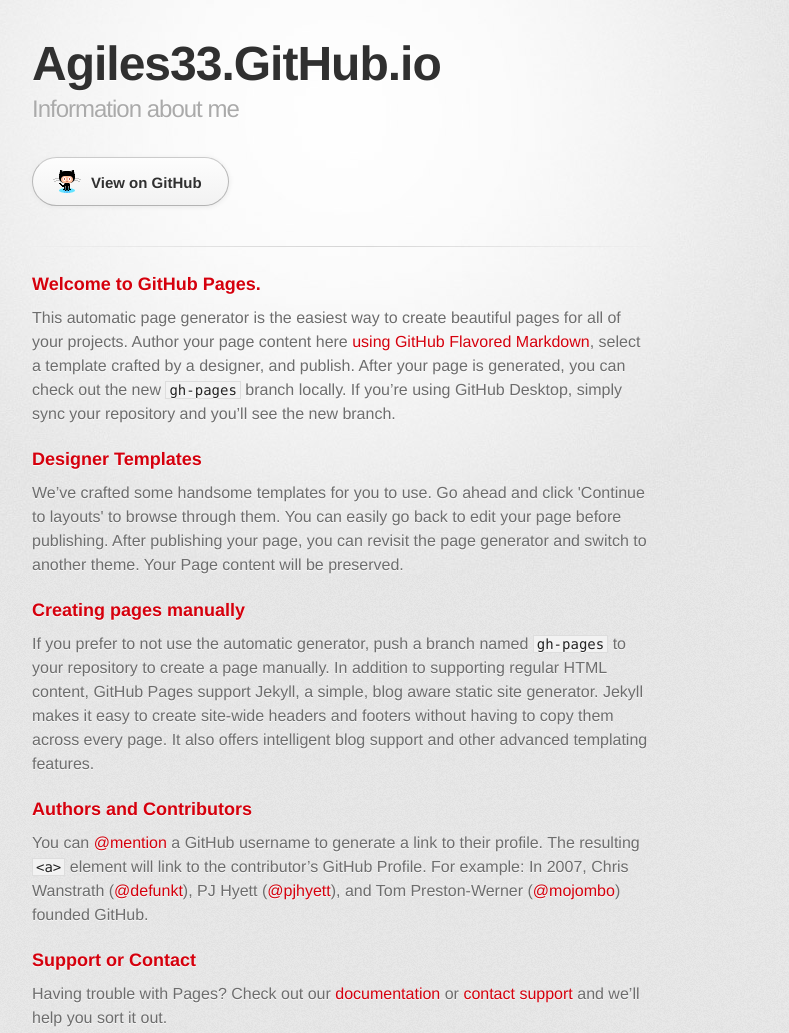
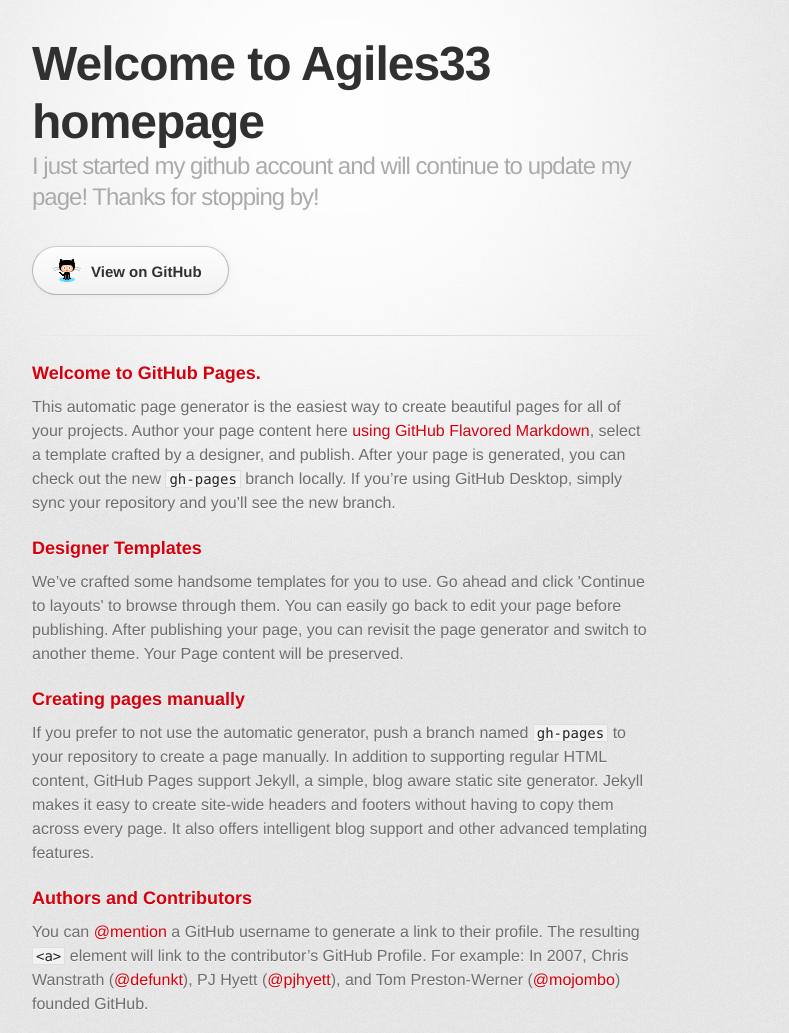
Before and after one commit to Agiles33/Agiles33.github.io, a plain HTML site: page index.html in a window 1280 px wide. Shown: the top 1033 px of the page, without its empty margins (298-1087 px from the left). Drawn offline with Linux system fonts and the light colour scheme; a web font is replaced by a local one.

Commit message:
Update index.html

```diff
--- a/index.html
+++ b/index.html
@@ -18,8 +18,8 @@
       <div class="inner">
 
         <header>
-          <h1>Agiles33.GitHub.io</h1>
-          <h2>Information about me</h2>
+          <h1>Welcome to Agiles33 homepage</h1>
+          <h2>I just started my github account and will continue to update my page! Thanks for stopping by!</h2>
         </header>
 
         <section id="downloads" class="clearfix">
```
